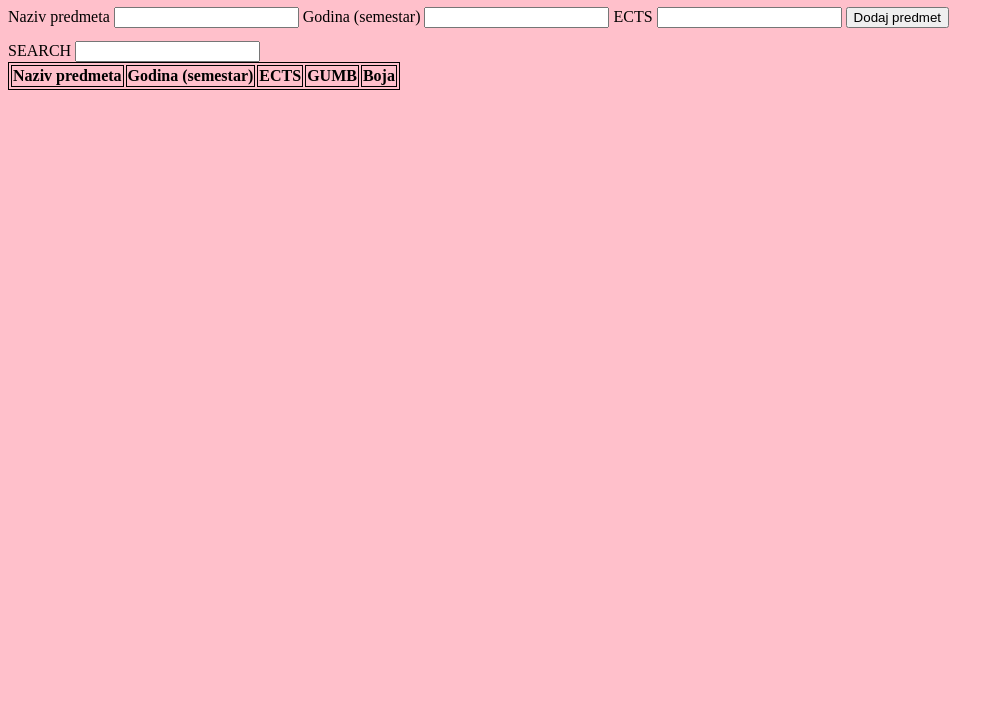
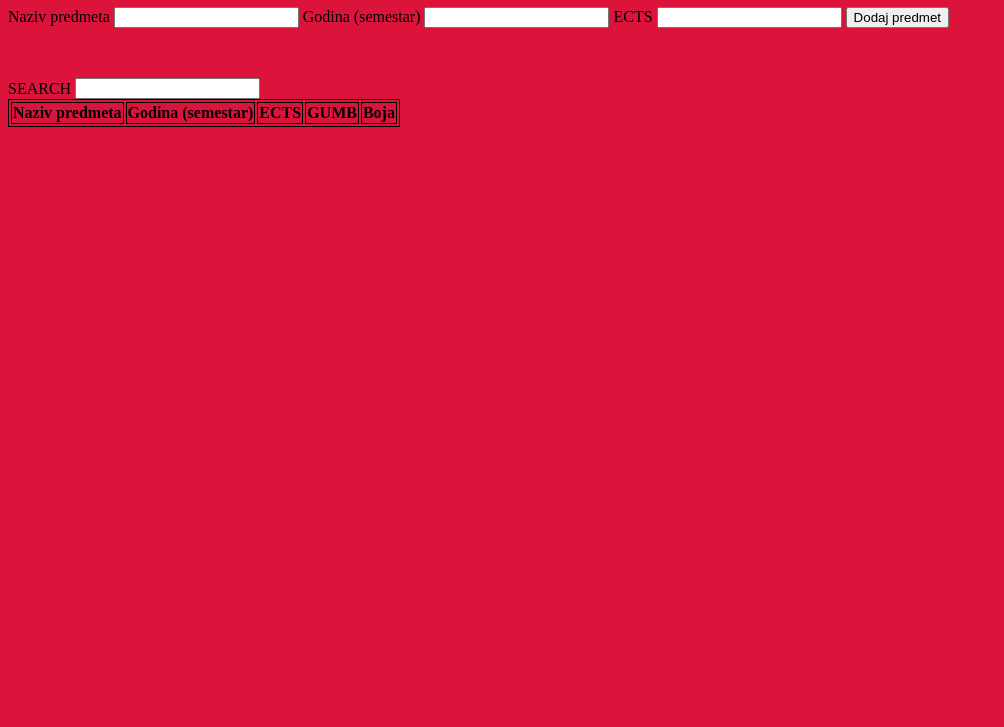
Before and after one commit to RezovV/LV1, a plain HTML site: page index.html in a window 1280 px wide. Shown: the part 73-800 px from the top of the page, without its empty margins (0-1004 px from the left). Drawn offline with nearby package versions, Linux system fonts and the light colour scheme.

Commit message:
FRAN HAKERBOI

```diff
--- a/style.css
+++ b/style.css
@@ -9,9 +9,9 @@ table, th, td {
 
 body
 {
-    background-color: pink;
+    background-color: crimson;
 }
 #inpt4
 {
-    margin-top: 1%;
+    margin-top: 4%;
 }
```
